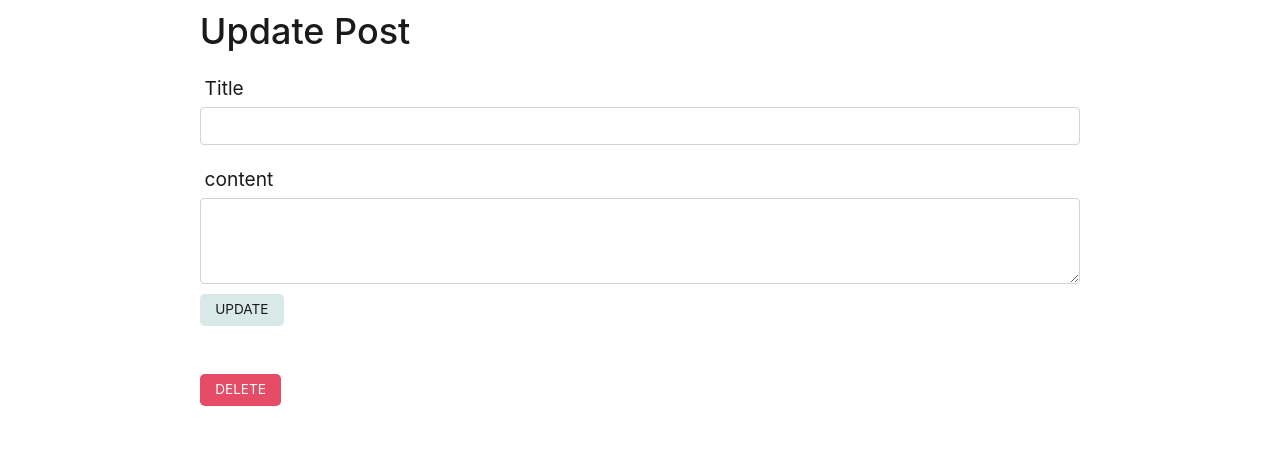
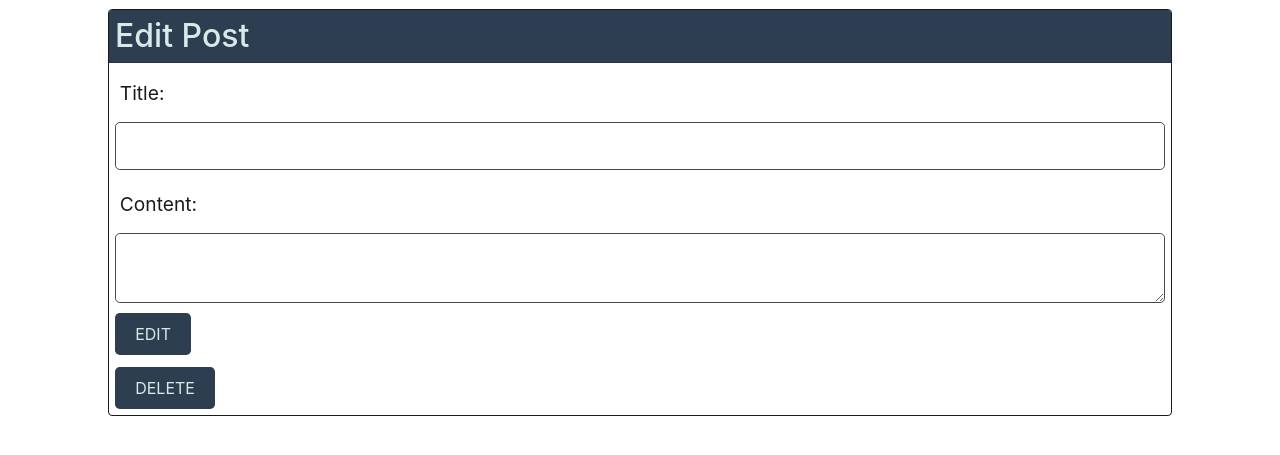
Before and after one commit to rammohanmiryala/Tech_Blog, a Node project: template views/editpost.handlebars in a window 1280 px wide. Shown: the part 182-637 px from the top of the page. Run offline with Node 20 templates, Linux system fonts and the light colour scheme; the template is opened without the code that fills it, so the values that code supplies are empty; some libraries are stand-ins or nearby versions.

Commit message:
added comemnts

```diff
--- a/public/js/editpost.js
+++ b/public/js/editpost.js
@@ -1,37 +1,35 @@
-const newFormHandler = async (event) => {
-  event.preventDefault();
+// const newFormHandler = async (event) => {
+//   event.preventDefault();
 
-  const title = document.querySelector('#title').value.trim();
-  const description = document.querySelector('#description').value.trim();
-  const updatepost_id = document.querySelector('#updatepost').value;
+//   const posttitle = document.querySelector('input[name="post-title"]').value.trim();
+//   const postdescription = document.querySelector('textarea[name="post-body"]').value.trim();
+//   const postId = document.querySelector('input[name="updateID"]').value;
 
-  console.log(title)
-  console.log(description,)
-  console.log(updatepost_id,)
+//   console.log(title)
+//   console.log(description)
+//   console.log(postId)
 
-  if (title && description) {
+//   if (title && description) {
 
-    const response = await fetch(`/api/dashboard/${updatepost_id}`, {
-      method: 'PUT',
-      body: JSON.stringify({
-        title,
-        description,
-      }),
+//     const response = await fetch(`/api/blogpost/${postId}`, {
+//       method: 'PUT',
+//       body: JSON.stringify({
+//         posttitle,
+//         postdescription,
+//       }),
+//       headers: {
+//         'Content-Type': 'application/json',
+//       },
+//     });
 
-
-      headers: {
-        'Content-Type': 'application/json',
-      },
-    });
-
-    console.log(response);
-    if (response.ok) {
-      document.location.replace('/dashboard');
-    } else {
-      alert('Failed to update blogpost');
-    }
-  }
-}
+//     console.log(response);
+//     if (response.ok) {
+//       document.location.replace('/dashboard');
+//     } else {
+//       alert('Failed to update blogpost');
+//     }
+//   }
+// }
 
 // const delButtonHandler = async (event) => {
 
@@ -50,10 +48,65 @@ const newFormHandler = async (event) => {
 //   }
 // };
 
-document
-  .querySelector('.new-post-form')
-  .addEventListener('submit', newFormHandler);
+// document
+//   .querySelector('.new-post-form')
+//   .addEventListener('submit', newFormHandler);
 
 // document
-//   .querySelector('.new-post-form')
+//   .querySelector('.delete-btn')
 //   .addEventListener('click', delButtonHandler);
+
+
+const postId = document.querySelector('input[name="post-id"]').value;
+console.log("testing");
+console.log("my post iid is" ,postId);
+
+// const id = window.location.toString().split('/')[
+//   window.location.toString().split('/').length - 1
+// ];
+
+const editFormHandler = async (event) => {
+  event.preventDefault();
+
+  const postTitle = document.querySelector('input[name="post-title"]').value;
+  const postContent = document.querySelector('textarea[name="post-body"]').value;
+
+  console.log(postTitle);
+  console.log(postContent);
+  console.log(postId);
+
+
+  const response = await fetch(`/api/post/${postId}`, {
+    method: 'PUT',
+    body: JSON.stringify({
+      postTitle,
+      postContent,
+    }),
+    headers: {
+      'Content-Type': 'application/json'
+    }
+  });
+
+  console.log(response);
+  if (response.ok) {
+    document.location.replace('/dashboard');
+  } else {
+    alert('Failed to update your post');
+  }
+  document.location.replace('/dashboard');
+};
+
+const deleteClickHandler = async () => {
+  await fetch(`/api/post/${postId}`, {
+    method: 'DELETE'
+  });
+
+  document.location.replace('/dashboard');
+};
+// WHY ONE BUTTON IS SUBMIT AND THE OTHER IS CLICK?
+document
+  .querySelector('#edit-post-form')
+  .addEventListener('submit', editFormHandler);
+document
+  .querySelector('#delete-btn')
+  .addEventListener('click', deleteClickHandler);
--- a/views/dashboard.handlebars
+++ b/views/dashboard.handlebars
@@ -24,7 +24,7 @@
     <div>
       <div class="row blogpost">
         <div class=" col title ">
-          <a href="/dashboard/{{blogpost.id}}">{{blogpost.title}}</a>
+          <a href="/dashboard/edit/{{blogpost.id}}">{{blogpost.title}}</a>
         </div>
         <div class=" col-lg-6 title ">
         </div>
--- a/views/editpost.handlebars
+++ b/views/editpost.handlebars
@@ -16,27 +16,28 @@
     </div>
   </div>
 </div> --}}
-
+{{!--
 <div class="container">
   <h1>Update Post</h1>
-  <form class ="new-post-form ">
+  <form id ="new-post-form">
     <div class="form-group">
-      <label for="exampleInputtextarea1">Title</label>
-      <input type="text" class="form-control" id="title" value="{{title}}">
+      <label class="form-label">Title</label>
+      <input type="text" class="form-control" id="title" name="post-title" value="{{title}}">
     </div>
     <div class="form-group">
       <label for="exampleInputtextarea2">content</label>
-      <textarea class="form-control" id="description" rows="3">{{description}}</textarea>
+      <textarea class="form-textarea form-input"  name="post-body" rows="3" data-number="8">{{description}}</textarea>
     </div>
-    <button type="submit" class="btn btn-sm updatebutton bg-light" id="updatepost" value= "{{id}}">UPDATE</button>
+    <input type="hidden" name="post-id" value="{{id}}"/>
+    <button type="submit" class="btn btn-sm bg-light">UPDATE</button>
   </form>
   <div>
-  <button type="click" class="btn btn-sm btn-danger mt-5 " data-id="{{id}}">DELETE</button>
+  <button type="click" class="btn btn-sm btn-danger mt-5 " id="delete-btn" data-id="{{id}}">DELETE</button>
   </div>
-</div>
+</div> --}}
 
 
-
+{{!-- name="btnupdate" --}}
 
 {{!-- <div class="container">
   <h1>Dashboard</h1>
@@ -95,4 +96,25 @@
 
 
 <script src="./js/showtextbox.js"></script> --}}
+
+<div class="card">
+  <h2 class="card-header">Edit Post</h2>
+  <form class="card-body" id="edit-post-form">
+      <div>
+      <label class="form-label">Title:</label>
+      <input class="form-input" type="text" name="post-title" value="{{title}}"/>
+    </div>
+
+    <div>
+      <label class="form-label">Content:</label>
+      <textarea class="form-textarea form-input" name="post-body" data-number="8">{{description}}</textarea>
+    </div>
+
+    <button class="btn btn-primary" type="submit">EDIT</button>
+    <input type="hidden" name="post-id" value="{{id}}"/>
+  </form>
+  <div class="card-body">
+   <button class="btn btn-primary" type="click" id="delete-btn">DELETE</button>
+  </div>
+</div>
 <script src="/js/editpost.js"></script>
```
Also changed, not shown: controllers/api/dashboardRoutes.js (+29 -37 lines), controllers/dashboard_Routes.js (+25 -28 lines).
